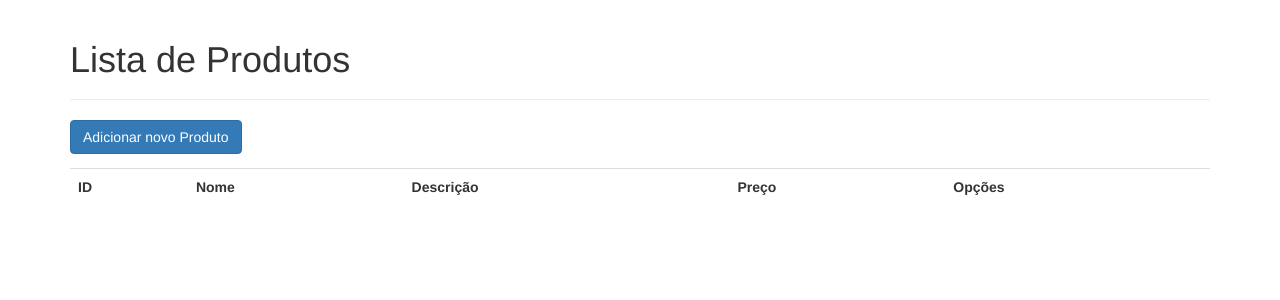
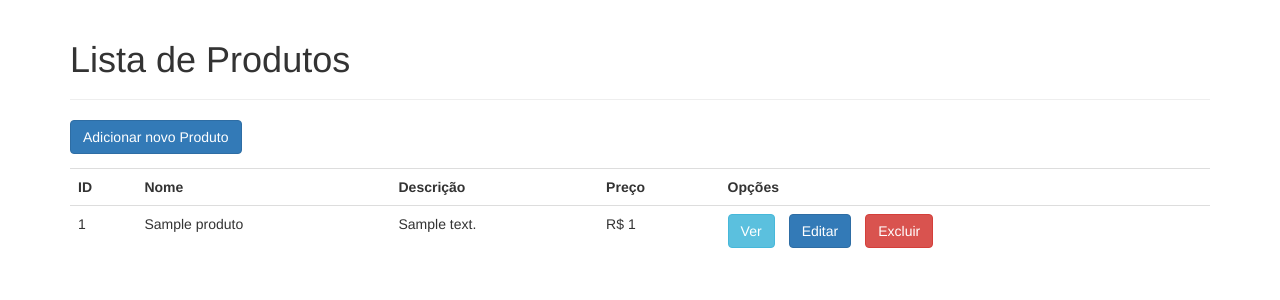
Before and after one commit to ValeriaNiceria/crud-produtos, a PHP site: page / in a window 1280 px wide. Shown: the top 300 px of the page. Run offline with PHP 8.4, Linux system fonts and the light colour scheme; tables that the repository leaves empty hold one stand-in row (values such as "Sample post"); lists and menus that the app fills with data are empty.

Commit message:
add HTML table body

```diff
--- a/index.php
+++ b/index.php
@@ -37,7 +37,7 @@
 		if ($num > 0) {
 
 			//data from database will be here
-			echo "<table class='table'>";
+			echo "<table class='table table-hover table-responsive'>";
 
 				//table heading
 				echo "<tr>";
@@ -49,6 +49,29 @@
 				echo "</tr>";
 
 				//table body
+				while ($row = $stmt->fetch(PDO::FETCH_ASSOC)) {
+					//extract row
+					//this will make $row['firstname'] to
+					//just $firstname only
+					extract($row);
+
+					//creating new table row per record
+					echo "<tr>";
+						echo "<td>{$id}</td>";
+						echo "<td>{$nome}</td>";
+						echo "<td>{$descricao}</td>";
+						echo "<td>R&#36; {$preco}</td>";
+						echo "<td>";
+							//read one record
+							echo "<a href='read_one.php?id={$id}' class='btn btn-info m-r-1em'> Ver </a>";
+
+							//edit one record
+							echo "<a href='update.php?id={$id}' class='btn btn-primary m-r-1em'> Editar </a>";
+
+							//delete one record
+							echo "<a href='#' onclick='delete_user({$id});' class='btn btn-danger'> Excluir </a>";
+					echo "</tr>";
+				}
 
 			//end table
 			echo "</table>";
```
